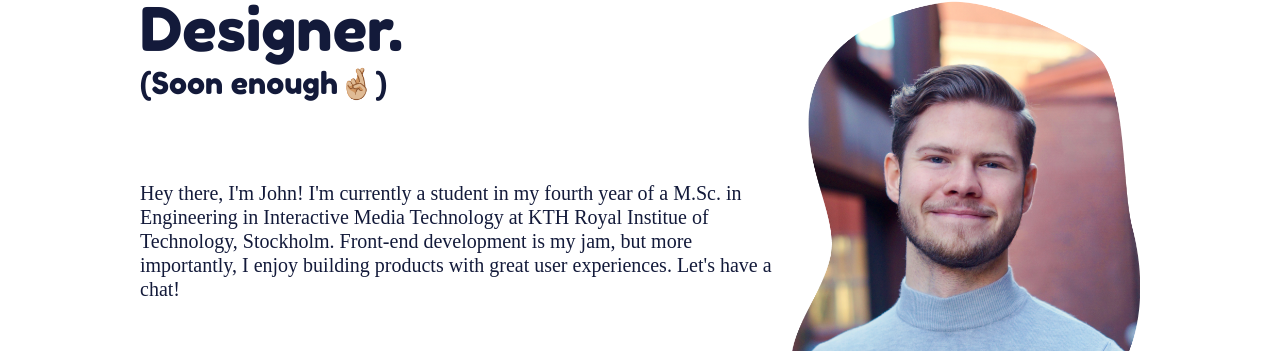
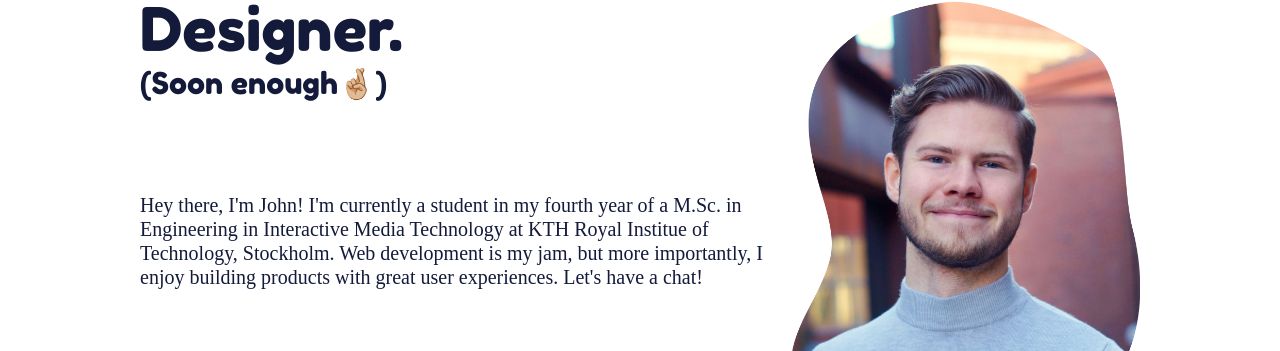
Before and after one commit to johnbri/webportfolio, a React (Create React App) app: page / in a window 1280 px wide. Shown: the part 195-546 px from the top of the page. Built offline with nearby package versions, Linux system fonts and the light colour scheme; a web font is replaced by a local one.

Commit message:
minor changes

```diff
--- a/src/view/homeView.js
+++ b/src/view/homeView.js
@@ -27,7 +27,7 @@ const homeView= () =>
                 <h5>
                     Hey there, I'm John! I'm currently a student in my fourth year of a M.Sc. in Engineering in Interactive
                     Media Technology at KTH Royal Institue of Technology, Stockholm.
-                    Front-end development is my jam, but more importantly, I enjoy building products with great user experiences.
+                    Web development is my jam, but more importantly, I enjoy building products with great user experiences.
                     Let's have a chat!
                 </h5>
                 <img class="johnBlob" src="john.png" alt=""></img>
@@ -66,7 +66,7 @@ const homeView= () =>
                 </div>
                 <div class="text">
                     <h2 class="card-title">NaturGlass-fabriken</h2>
-                    <p class="card-text">NaturGlass is a website design made in Figma for a mock-up icecream business. The design is based on a brief which featured keywords like "natural", "flowery", "tasty", "happy", "ecological", and "bright". Features of the site were based on assumptions of user needs, as well as must-have features from the brief.</p>
+                    <p class="card-text">NaturGlass is a website design made in Figma for a mock-up icecream business. The design is based on a brief which featured keywords like "natural", "flowery", "tasty", "happy", "ecological", and "bright". Features of the site were based on assumptions of user needs based on information from the design breif.</p>
                     <a role="button" href="NGF.pdf" download="NGF.pdf">DOWNLOAD PDF</a>
                 </div>
             </div>
```
